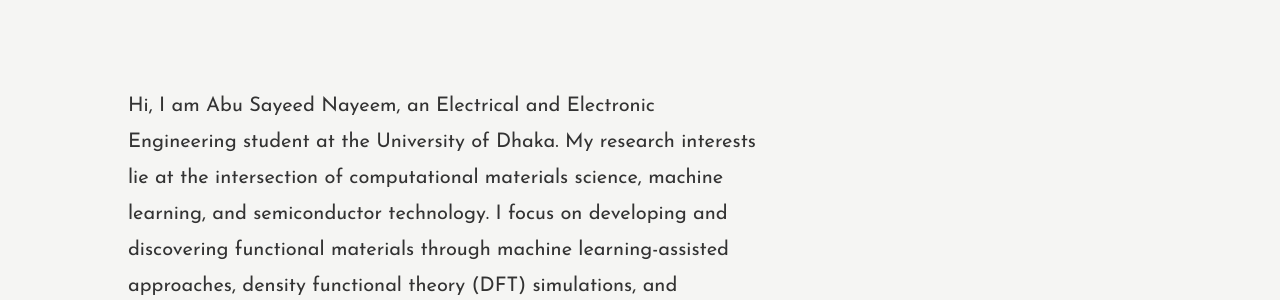
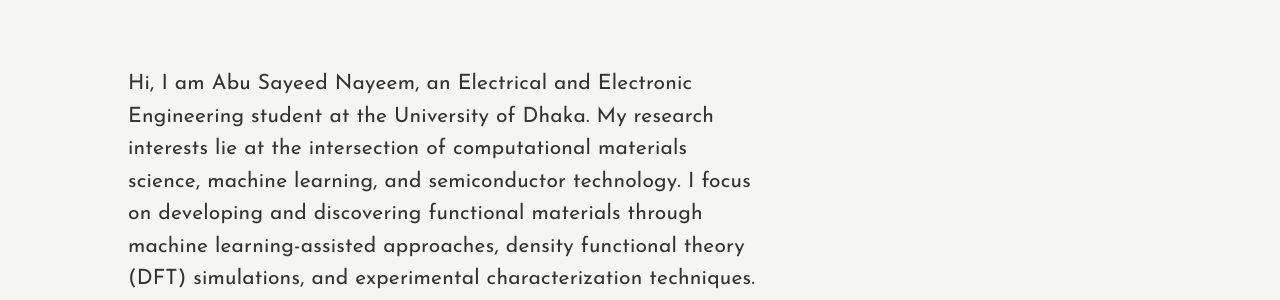
Before and after one commit to abusayeed-2020215837-jpg/NAYEEM, a plain HTML site: page index.html in a window 1280 px wide. Shown: the part 652-952 px from the top of the page. Drawn offline with Linux system fonts and the light colour scheme.

Commit message:
Refactor body and about-text styles in CSS
Updated body and about-text styles to use 'Josefin Sans' font and adjusted color and font-weight.

```diff
--- a/style.css
+++ b/style.css
@@ -1,6 +1,12 @@
 
 *{box-sizing:border-box}
-body{margin:0;font-family:Arial,sans-serif;color:#222;line-height:1.7}
+body{
+    margin:0;
+    font-family:'Josefin Sans', sans-serif;
+    color:#333;
+    line-height:1.7;
+    font-weight:400;
+}
 nav{position:fixed;top:0;width:100%;background:#111;color:white;padding:18px 5%;display:flex;justify-content:space-between;z-index:10}
 .logo{font-size:22px}
 .menu a{color:white;text-decoration:none;margin:0 12px}
@@ -38,3 +44,11 @@
 width:100%;
 border-radius:5px;
 }
+.about-text p{
+    font-family:'Josefin Sans', sans-serif;
+    font-size:21px;
+    font-weight:400;
+    line-height:1.55;
+    letter-spacing:0.2px;
+    margin:0 0 22px 0;
+}
```
